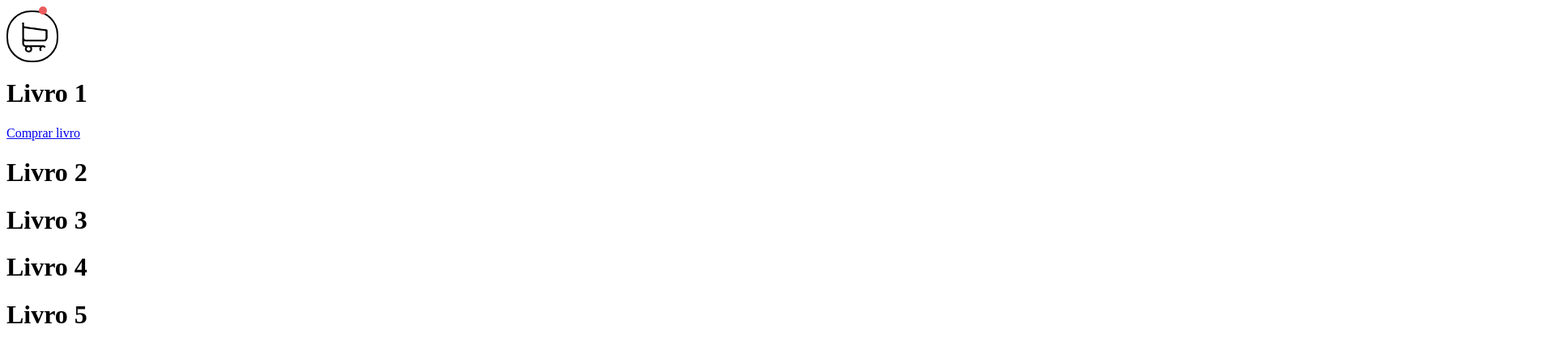
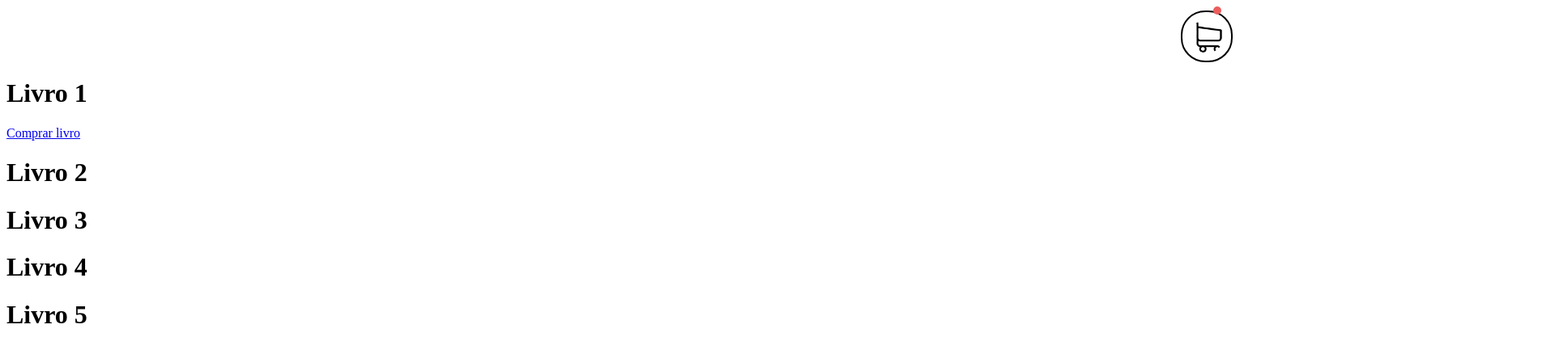
Before and after one commit to Ana-Goulart/shop, a plain HTML site: page index.html in a window 1280 px wide. Shown: the top 438 px of the page at 81% size, 1920 px wide, since content can reach past the window. Drawn offline with Linux system fonts and the light colour scheme.

Commit message:
Update shopcss.css

```diff
--- a/shopcss.css
+++ b/shopcss.css
@@ -1,5 +1,6 @@
 .container{
     position: relative; /* Define a posição relativa para que o texto absoluto seja posicionado em relação a este container */
+    left: 1450px;
 }
 #alerta{
     position: absolute;
```
